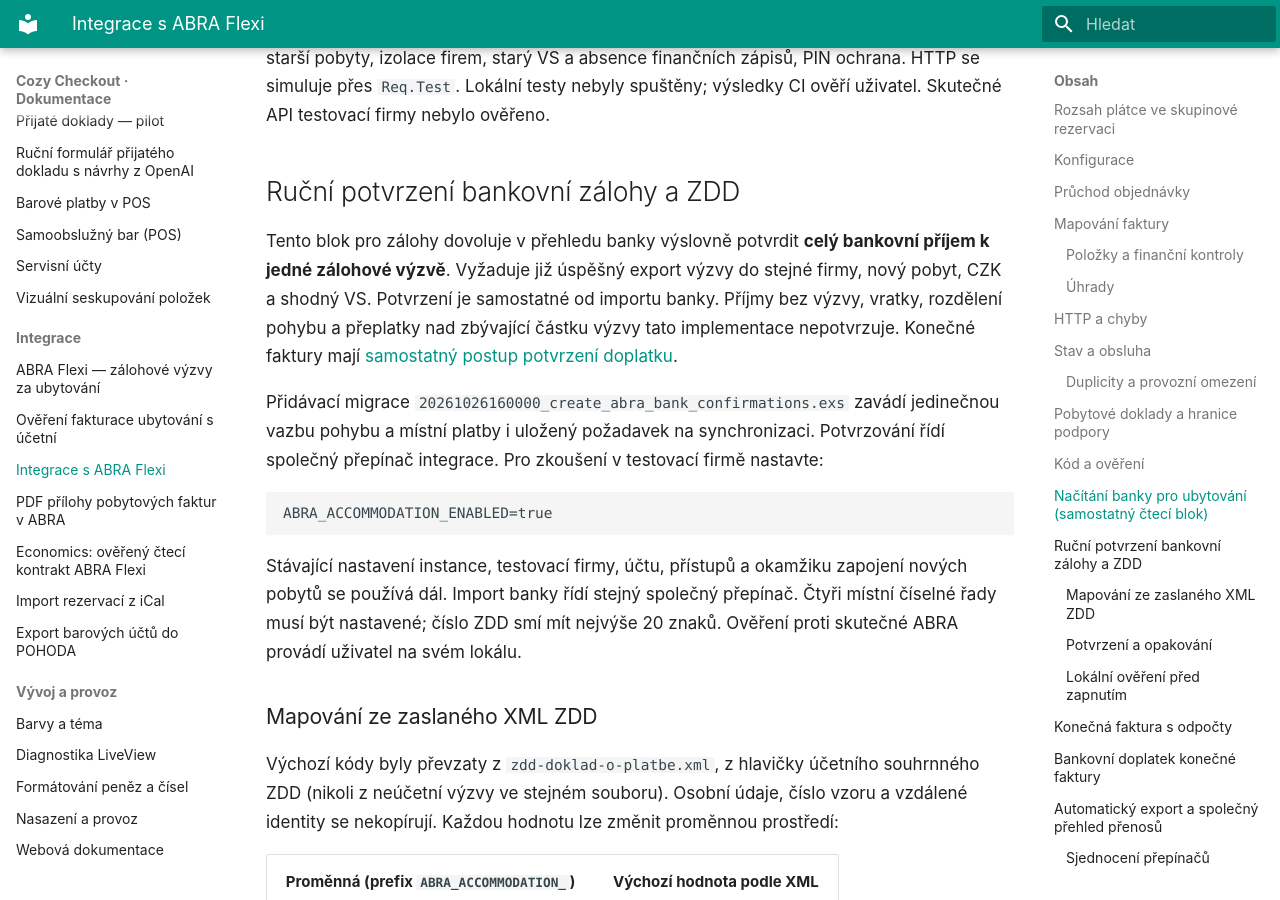
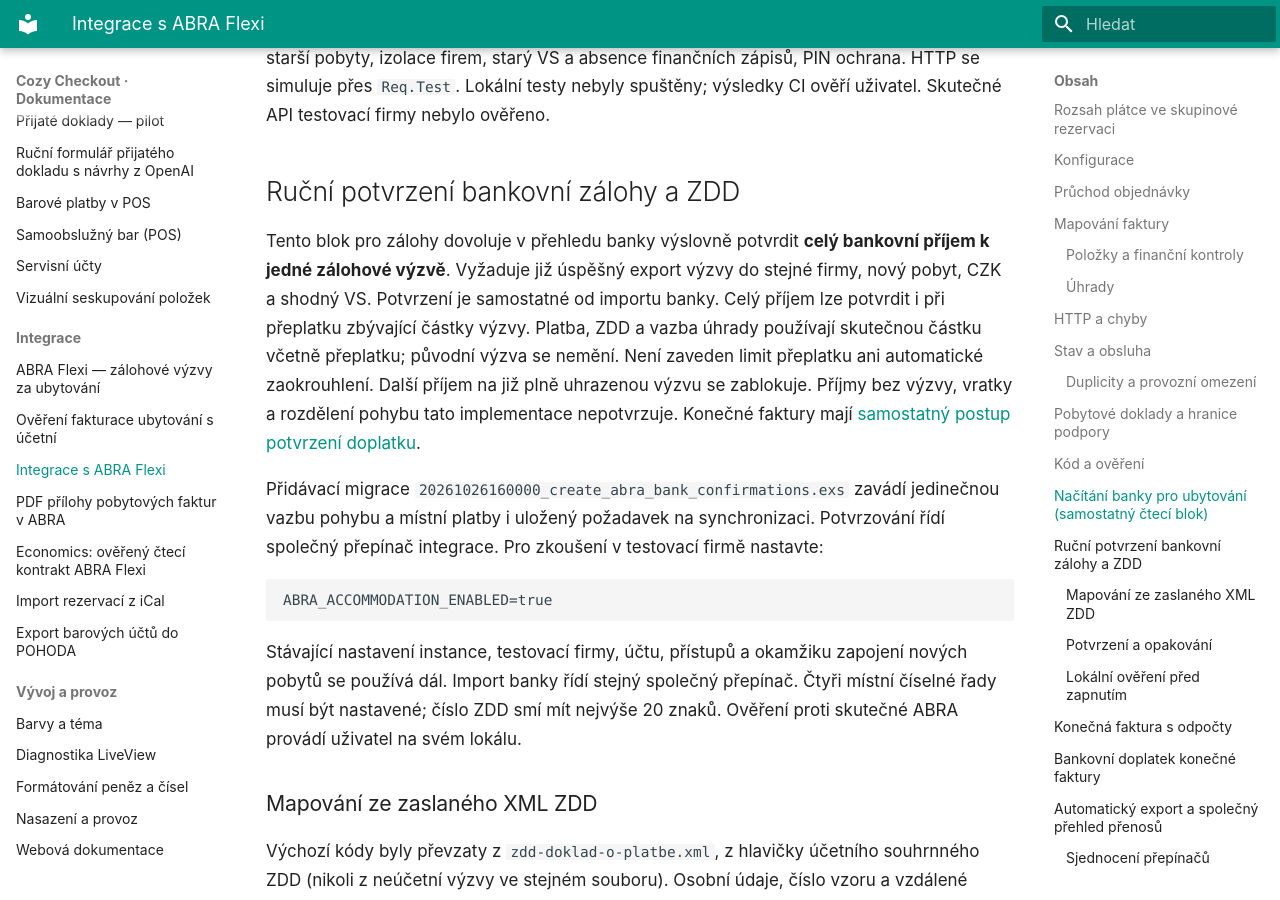
Before and after one commit to michalhorcic/cozy-checkout, an MkDocs documentation site: the page built from docs/integrations/ABRA_INTEGRATION.md, in a window 1280 px wide and 900 px high, scrolled down 9369 px. Built offline with MkDocs 1.6.1 and Material for MkDocs 9.7.7, drawn with Linux system fonts in a browser that asks for light colours.

Commit message:
Allow full bank advance receipts exceeding the payment request

```diff
--- a/docs/integrations/ABRA_INTEGRATION.md
+++ b/docs/integrations/ABRA_INTEGRATION.md
@@ -314,8 +314,11 @@ výsledky CI ověří uživatel. Skutečné API testovací firmy nebylo ověřen
 Tento blok pro zálohy dovoluje v přehledu banky výslovně potvrdit **celý bankovní
 příjem k jedné zálohové výzvě**. Vyžaduje již úspěšný export výzvy do stejné
 firmy, nový pobyt, CZK a shodný VS. Potvrzení je samostatné od importu banky.
-Příjmy bez výzvy, vratky, rozdělení pohybu a přeplatky nad
-zbývající částku výzvy tato implementace nepotvrzuje.
+Celý příjem lze potvrdit i při přeplatku zbývající částky výzvy. Platba, ZDD
+a vazba úhrady používají skutečnou částku včetně přeplatku; původní výzva se
+nemění. Není zaveden limit přeplatku ani automatické zaokrouhlení. Další příjem
+na již plně uhrazenou výzvu se zablokuje. Příjmy bez výzvy, vratky a rozdělení
+pohybu tato implementace nepotvrzuje.
 Konečné faktury mají [samostatný postup potvrzení doplatku](#bankovní-doplatek-konečné-faktury).
 
 Přidávací migrace `20261026160000_create_abra_bank_confirmations.exs` zavádí
```
Also changed, not shown: docs/features/BILLING.md (+4 -0 lines), 3 other files.
